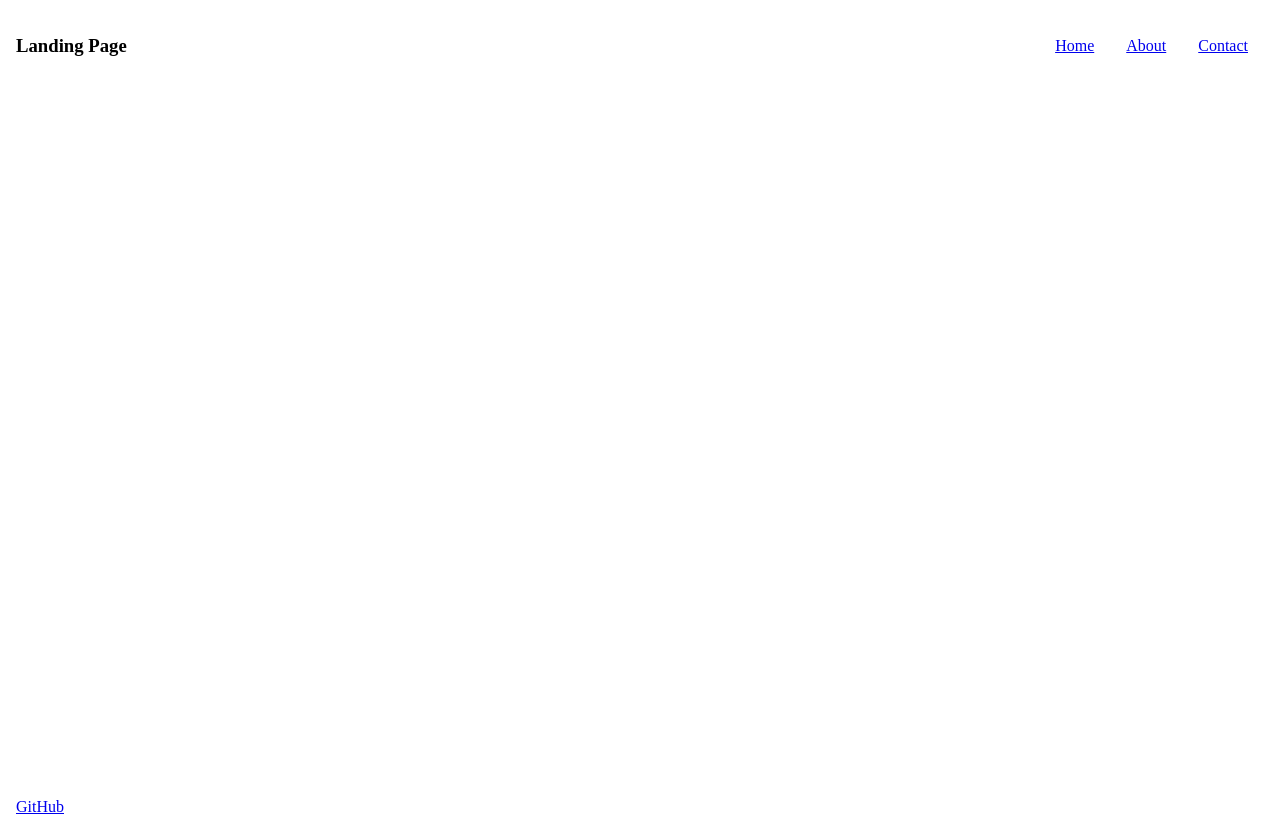
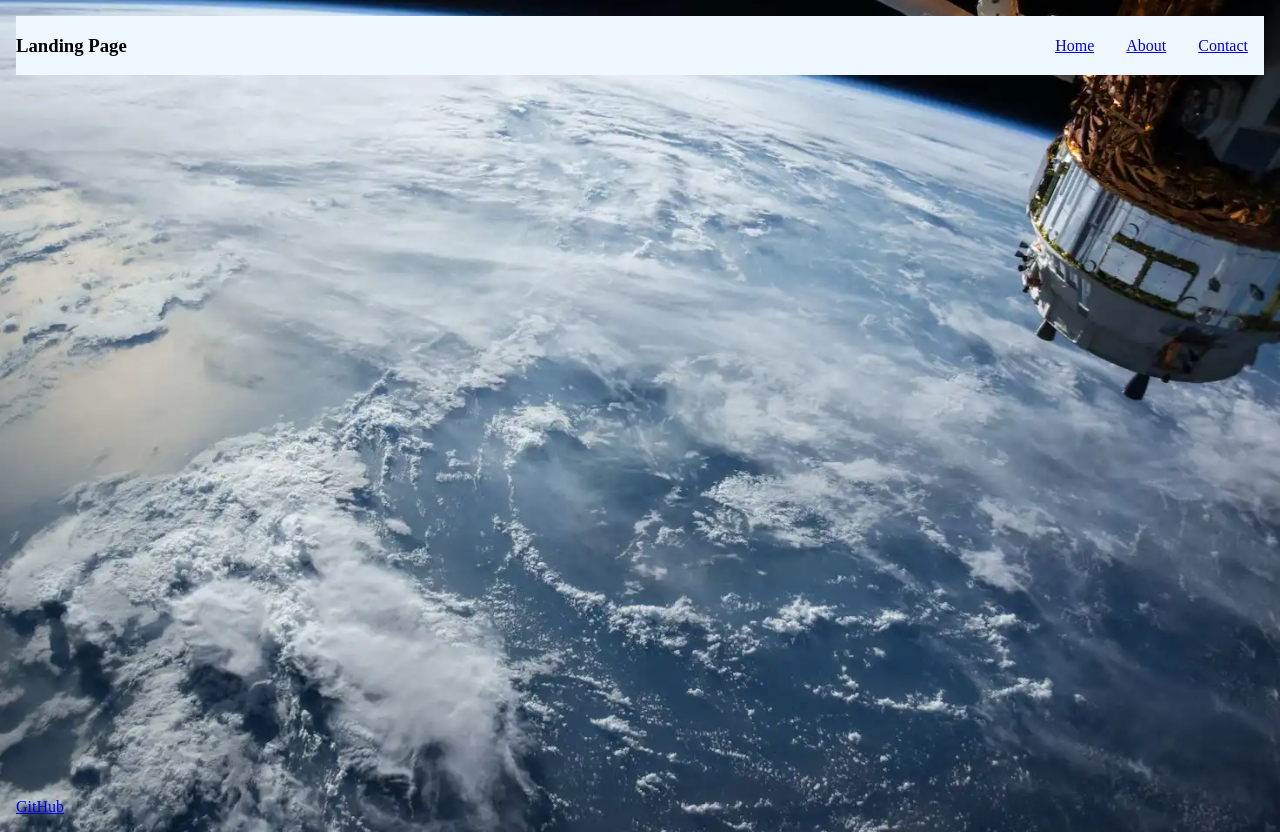
Before and after one commit to LarsGKodehode/portfolio-structure, a React (Create React App) app: page /#/ in a window 1280 px wide. Built offline with nearby package versions, Linux system fonts and the light colour scheme.

Commit message:
added background image

```diff
--- a/src/routes/layout.module.css
+++ b/src/routes/layout.module.css
@@ -2,15 +2,23 @@
   display: flex;
   flex-direction: column;
 
+  position: relative;
+
   min-height: 100vh;
 
   padding: var(--spacing-medium);
+
+  background-image: url("../assets/images/ISS-stock.webp");
+  background-size: cover;
+  background-position: right;
 }
 
 .navbar {
   display: flex;
   align-items: center;
   justify-content: space-between;
+
+  background-color: aliceblue;
 }
 
 .navLinks {
```
Also changed, not shown: src/assets/images/ISS-stock.webp (added).
